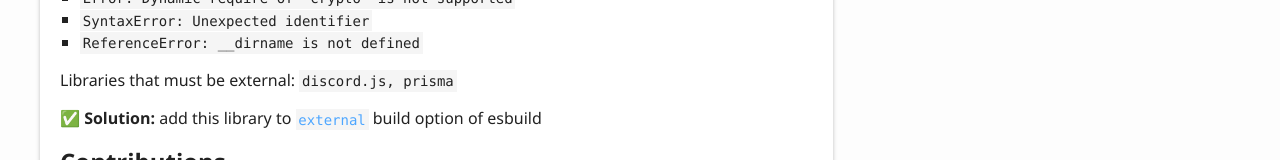
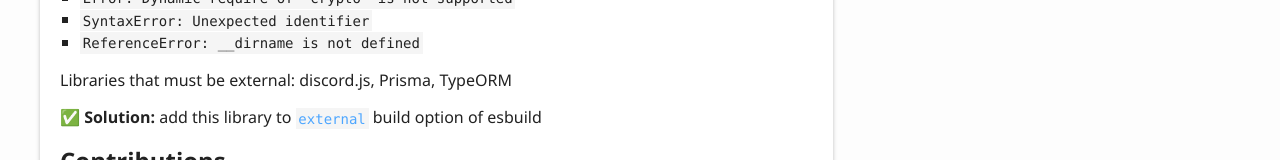
Before and after one commit to xxshady/altv-esbuild, a website: page docs/index.html in a window 1280 px wide. Shown: the part 2464-2624 px from the top of the page. Drawn offline with Linux system fonts and the light colour scheme.

Commit message:
update docs

```diff
--- a/docs/index.html
+++ b/docs/index.html
@@ -171,7 +171,7 @@
 					<li><code>SyntaxError: Unexpected identifier</code></li>
 					<li><code>ReferenceError: __dirname is not defined</code></li>
 				</ul>
-				<p>Libraries that must be external: <code>discord.js, prisma</code></p>
+				<p>Libraries that must be external: discord.js, Prisma, TypeORM</p>
 				<p>✅ <strong>Solution:</strong> add this library to <a href="https://esbuild.github.io/api/#external"><code>external</code></a> build option of esbuild</p>
 				<a href="#contributions" id="contributions" style="color: inherit; text-decoration: none;">
 					<h2>Contributions</h2>
```
